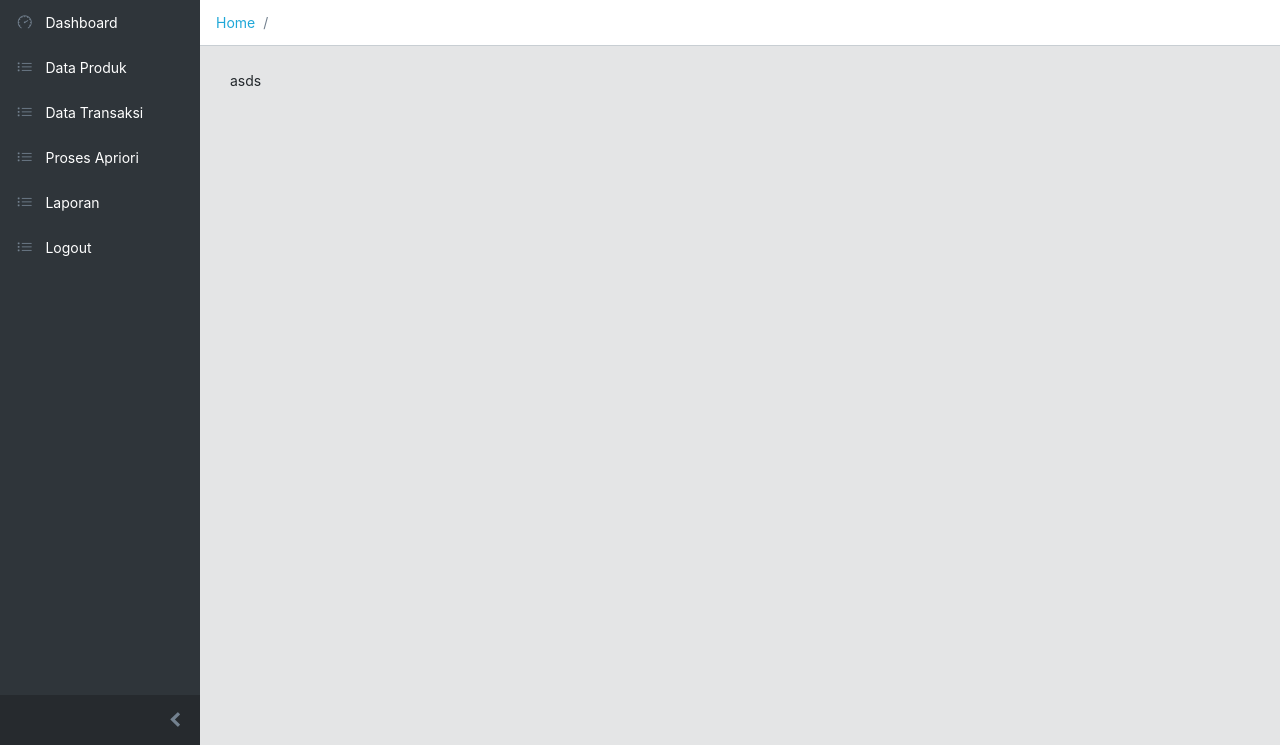
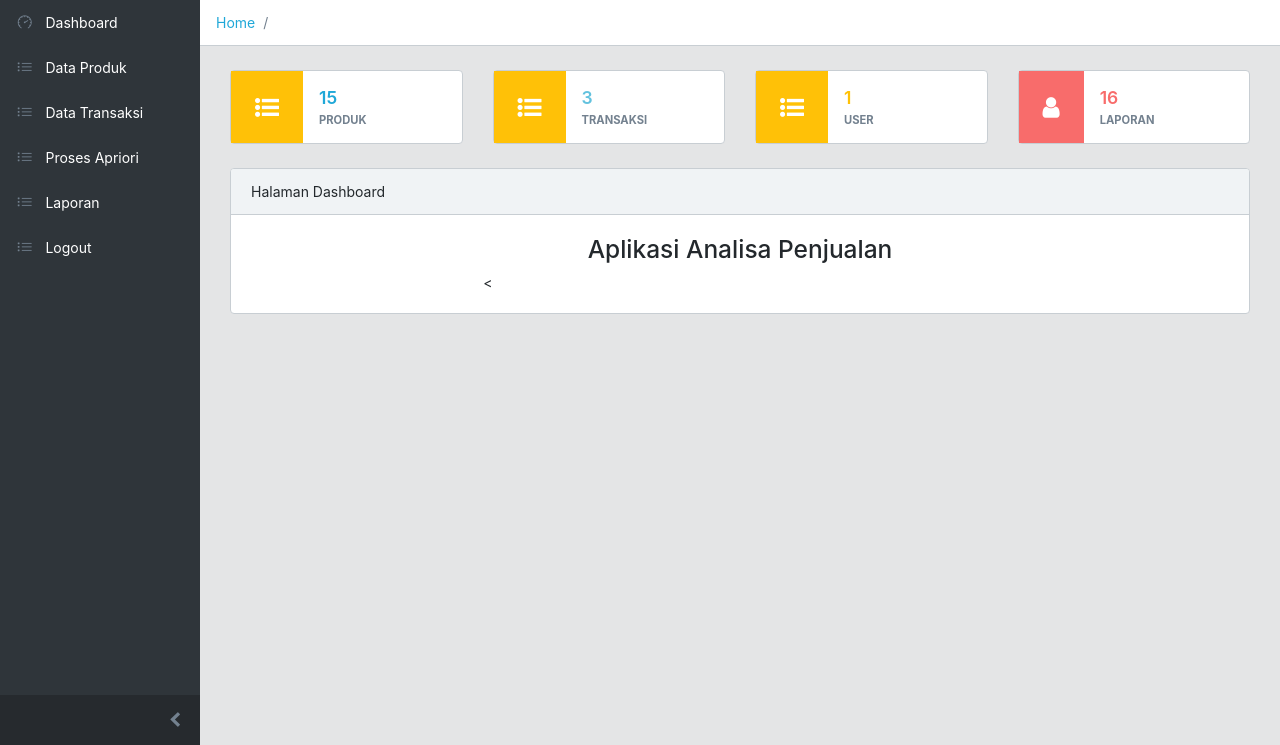
Before and after one commit to haxorsprogramming/Aprori-Analisa-Penjualan-Web, a PHP site: page /proses-apriori/mainApp/index.php in a window 1280 px wide. Shown: the part 55-800 px from the top of the page. Run offline with PHP 8.4, Linux system fonts and the light colour scheme; some libraries are stand-ins or nearby versions.

Commit message:
'update'

```diff
--- a/mainApp/dashboard.php
+++ b/mainApp/dashboard.php
@@ -1 +1,87 @@
-asds
+<div id="divUtama">
+    <div class="animated fadeIn">
+        <div class="row">
+            <div class="col-6 col-lg-3">
+                <div class="card">
+                    <div class="card-body p-0 d-flex align-items-center">
+                        <i class="fa fa-list-ul bg-warning p-4 font-2xl mr-3"></i>
+                        <div>
+                            <div class="text-value-sm text-primary">
+                                15
+                            </div>
+                            <div class="text-muted text-uppercase font-weight-bold small">Produk</div>
+                        </div>
+                    </div>
+                </div>
+            </div>
+            <!-- /.col-->
+            <div class="col-6 col-lg-3">
+                <div class="card">
+                    <div class="card-body p-0 d-flex align-items-center">
+                        <i class="fa fa-list-ul bg-warning p-4 font-2xl mr-3"></i>
+                        <div>
+                            <div class="text-value-sm text-info">
+                                3
+                            </div>
+                            <div class="text-muted text-uppercase font-weight-bold small">Transaksi</div>
+                        </div>
+                    </div>
+                </div>
+            </div>
+            <!-- /.col-->
+            <div class="col-6 col-lg-3">
+                <div class="card">
+                    <div class="card-body p-0 d-flex align-items-center">
+                        <i class="fa fa-list-ul bg-warning p-4 font-2xl mr-3"></i>
+                        <div>
+                            <div class="text-value-sm text-warning">
+                                1
+                            </div>
+                            <div class="text-muted text-uppercase font-weight-bold small">User</div>
+                        </div>
+                    </div>
+                </div>
+            </div>
+            <!-- /.col-->
+            <div class="col-6 col-lg-3">
+                <div class="card">
+                    <div class="card-body p-0 d-flex align-items-center">
+                        <i class="fa fa-user bg-danger p-4 font-2xl mr-3"></i>
+                        <div>
+                            <div class="text-value-sm text-danger">
+                                16
+                            </div>
+                            <div class="text-muted text-uppercase font-weight-bold small">Laporan</div>
+                        </div>
+                    </div>
+                </div>
+            </div>
+            <!-- /.col-->
+        </div>
+        <div class="row">
+            <div class="col-md-12">
+                <div class="card">
+                    <div class="card-header">Halaman Dashboard</div>
+                    <div class="card-body">
+                        <div style="text-align: center;">
+                            <h3>Aplikasi Analisa Penjualan</h3>
+                            <div class="row">
+                                <div class="col-6">
+                                    <
+                                </div>
+                                <div class="col-6">
+
+                                </div>
+                            </div>
+
+
+                        </div>
+
+                    </div>
+                </div>
+            </div>
+            <!-- /.col-->
+        </div>
+        <!-- /.row-->
+    </div>
+</div>
--- a/mainApp/index.php
+++ b/mainApp/index.php
@@ -71,7 +71,7 @@ include('../config/db.php');
                         </a>
                     </li>
                     <li class="nav-item">
-                        <a class="nav-link" href="javascript:void(0)" @click="menuAtc('admin/main-app/binaan/list', 'Binaan')">
+                        <a class="nav-link" href="javascript:void(0)" @click="menuAtc('mainApp/dataTransaksi.php', 'Data Transaksi')">
                             <i class="nav-icon icon-list"></i> Data Transaksi
                         </a>
                     </li>
```
Also changed, not shown: mainApp/dataProduk.php (+18 -2 lines), mainApp/dataTransaksi.php (added, +57 -0 lines).
